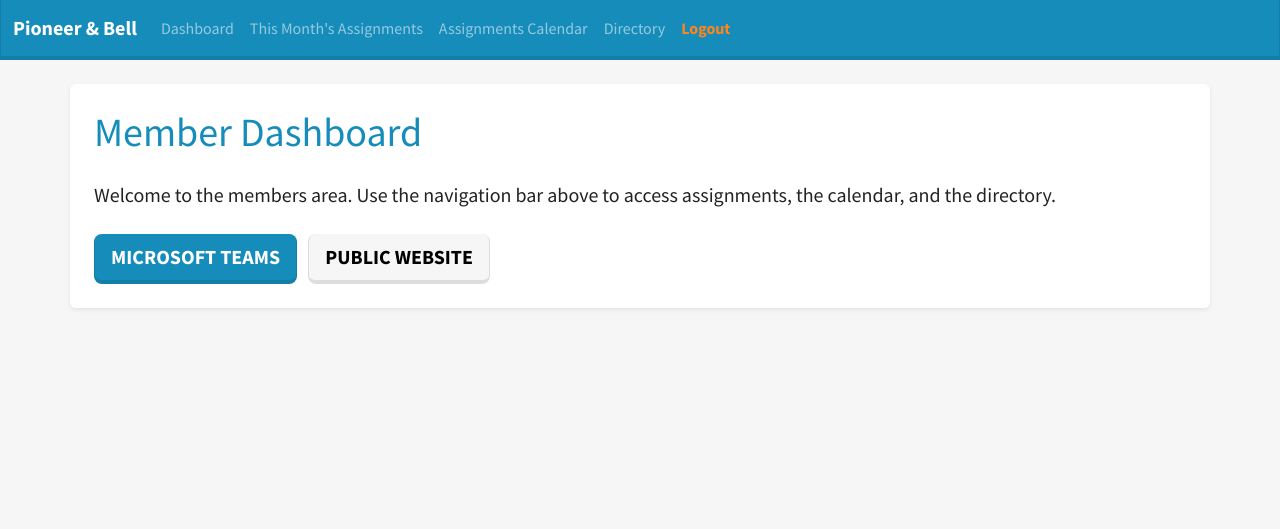
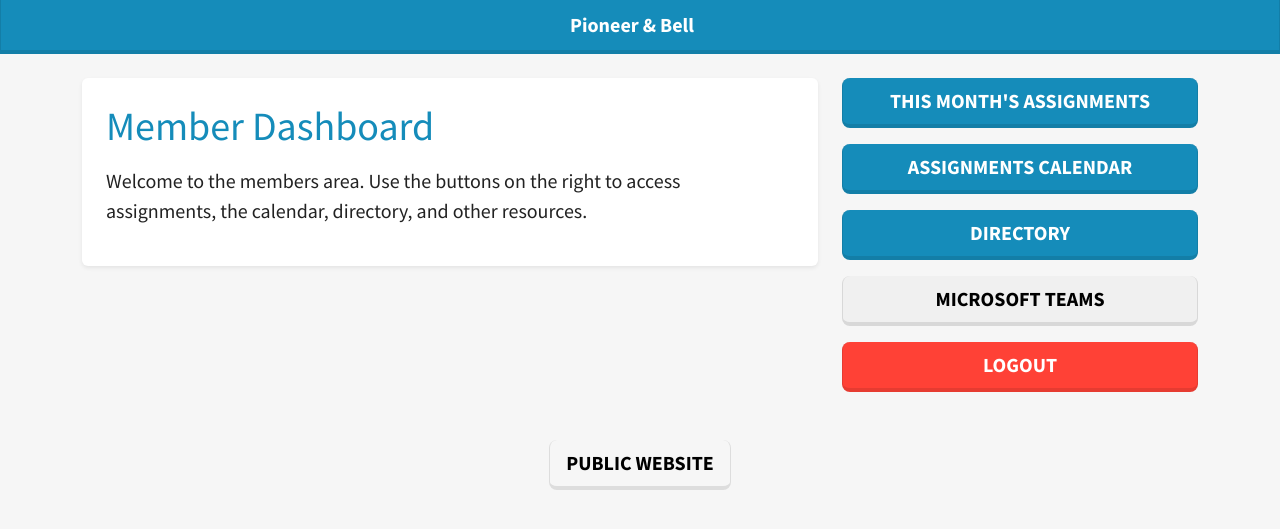
Before and after one commit to kingp84/speaktruth-pioneer-backend, a Django app: template templates/dashboard/member_home.html in a window 1280 px wide. Shown: the top 529 px of the page. Run offline with Django 5.2, Linux system fonts and the light colour scheme; the template is opened without the code that fills it, so the values that code supplies are empty; some libraries are stand-ins or nearby versions.

Commit message:
Replace navbar with centered title and move assignment links to dashboard buttons

```diff
--- a/templates/dashboard/member_home.html
+++ b/templates/dashboard/member_home.html
@@ -10,88 +10,73 @@
 
 <body class="bg-light">
 
-<!-- NAVBAR -->
-<nav class="navbar navbar-expand-lg navbar-dark bg-primary mb-4">
-  <div class="container-fluid">
+<!-- SIMPLE CENTERED NAVBAR -->
+<nav class="navbar navbar-dark bg-primary mb-4">
+    <div class="container-fluid justify-content-center">
+        <span class="navbar-brand mb-0 h1 fw-bold">Pioneer & Bell</span>
+    </div>
+</nav>
 
-    <a class="navbar-brand fw-bold" href="{% url 'member_home' %}">Pioneer & Bell</a>
+<div class="container">
 
-    <button class="navbar-toggler" type="button" data-bs-toggle="collapse" data-bs-target="#navMenu">
-      <span class="navbar-toggler-icon"></span>
-    </button>
+    <div class="row">
 
-    <div class="collapse navbar-collapse" id="navMenu">
-      <ul class="navbar-nav me-auto mb-2 mb-lg-0">
+        <!-- LEFT SIDE: Welcome text -->
+        <div class="col-md-8">
+            <div class="bg-white p-4 rounded shadow-sm mb-4">
+                <h1 class="text-primary mb-3">Member Dashboard</h1>
+                <p class="fs-5">
+                    Welcome to the members area. Use the buttons on the right to access assignments,
+                    the calendar, directory, and other resources.
+                </p>
+            </div>
+        </div>
 
-        <li class="nav-item">
-            <a class="nav-link {% if request.path == '/members/' %}active{% endif %}"
-               href="{% url 'member_home' %}">
-               Dashboard
-            </a>
-        </li>
+        <!-- RIGHT SIDE: BUTTON PANEL -->
+        <div class="col-md-4">
+            <div class="d-grid gap-3">
 
-        <li class="nav-item">
-            <a class="nav-link"
+                <a class="btn btn-primary btn-lg"
                    href="{% url 'monthly_assignments' year=today.year month=today.month %}">
                     This Month's Assignments
                 </a>
-        </li>
 
-        <li class="nav-item">
-            <a class="nav-link" href="{% url 'assignment_calendar' %}">
+                <a class="btn btn-primary btn-lg"
+                   href="{% url 'assignment_calendar' %}">
                     Assignments Calendar
                 </a>
-        </li>
 
-        <li class="nav-item">
-            <a class="nav-link" href="{% url 'directory' %}">
+                <a class="btn btn-primary btn-lg"
+                   href="{% url 'directory' %}">
                     Directory
                 </a>
-        </li>
 
-        <li class="nav-item">
-            <a class="nav-link text-warning fw-bold" href="{% url 'logout' %}">
+                <a class="btn btn-secondary btn-lg"
+                   href="YOUR_TEAMS_LINK_HERE" target="_blank">
+                    Microsoft Teams
+                </a>
+
+                <a class="btn btn-danger btn-lg"
+                   href="{% url 'logout' %}">
                     Logout
                 </a>
-        </li>
 
-      </ul>
+            </div>
         </div>
 
     </div>
-</nav>
 
-<!-- MAIN CONTENT -->
-<div class="container bg-white p-4 rounded shadow-sm">
-
-    <h1 class="text-primary mb-4">Member Dashboard</h1>
-
-    <p class="fs-5">
-        Welcome to the members area. Use the navigation bar above to access assignments,
-        the calendar, and the directory.
-    </p>
-
-    <div class="mt-4">
-
-        <!-- Microsoft Teams Button -->
-        <a class="btn btn-primary btn-lg me-2"
-           href="YOUR_TEAMS_LINK_HERE"
-           target="_blank">
-            Microsoft Teams
-        </a>
-
-        <!-- Public Website Button -->
+    <!-- PUBLIC WEBSITE BUTTON CENTERED AT BOTTOM -->
+    <div class="text-center mt-5">
         <a class="btn btn-light btn-lg"
            href="https://kingp84.github.io/speaktruth-pioneer/index.html"
            target="_blank">
             Public Website
         </a>
-
     </div>
 
 </div>
 
-<!-- Bootstrap JS -->
 <script src="https://cdn.jsdelivr.net/npm/bootstrap@5.3.2/dist/js/bootstrap.bundle.min.js"></script>
 
 </body>
```
Lines whose indentation alone changed are shown as unchanged.
